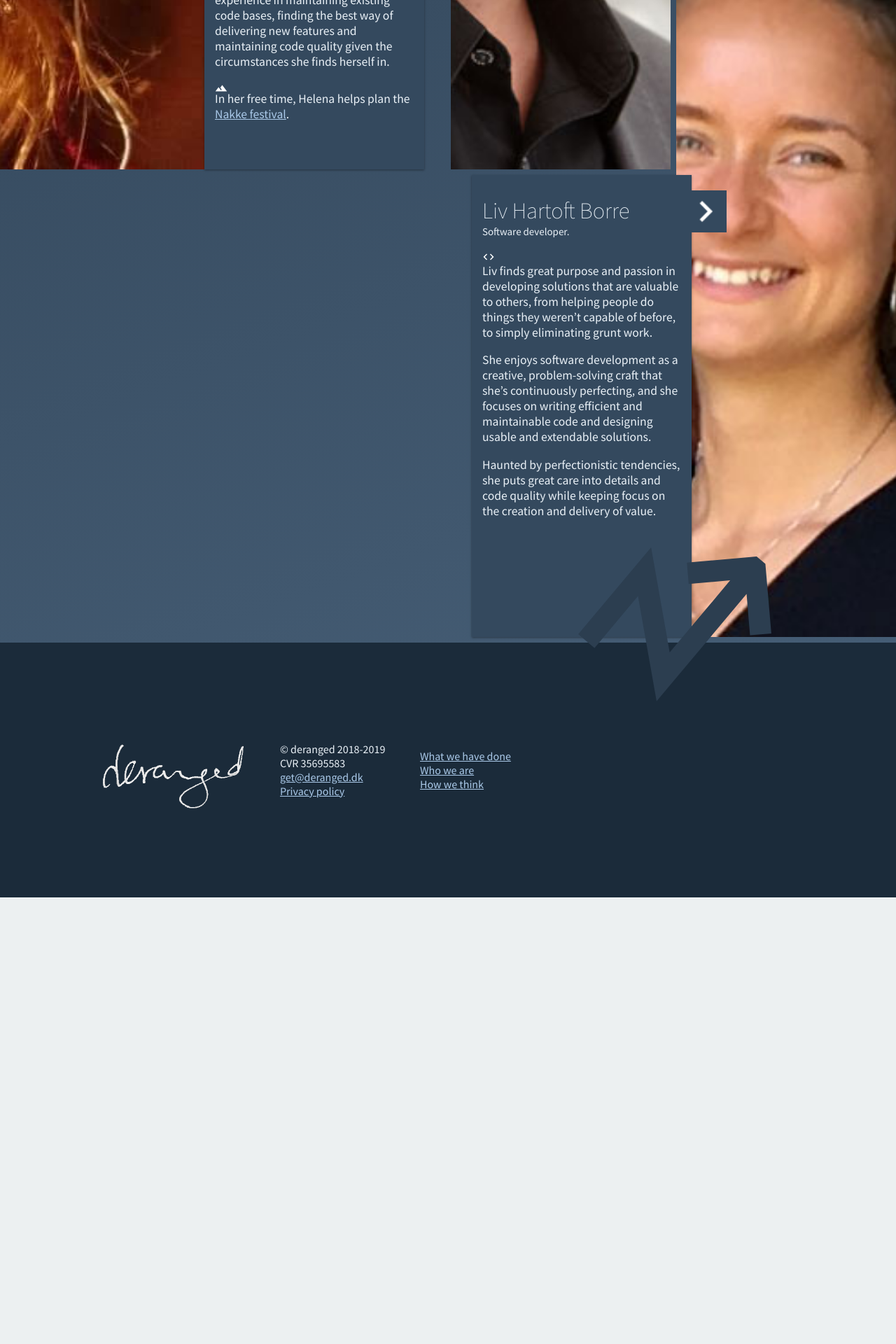
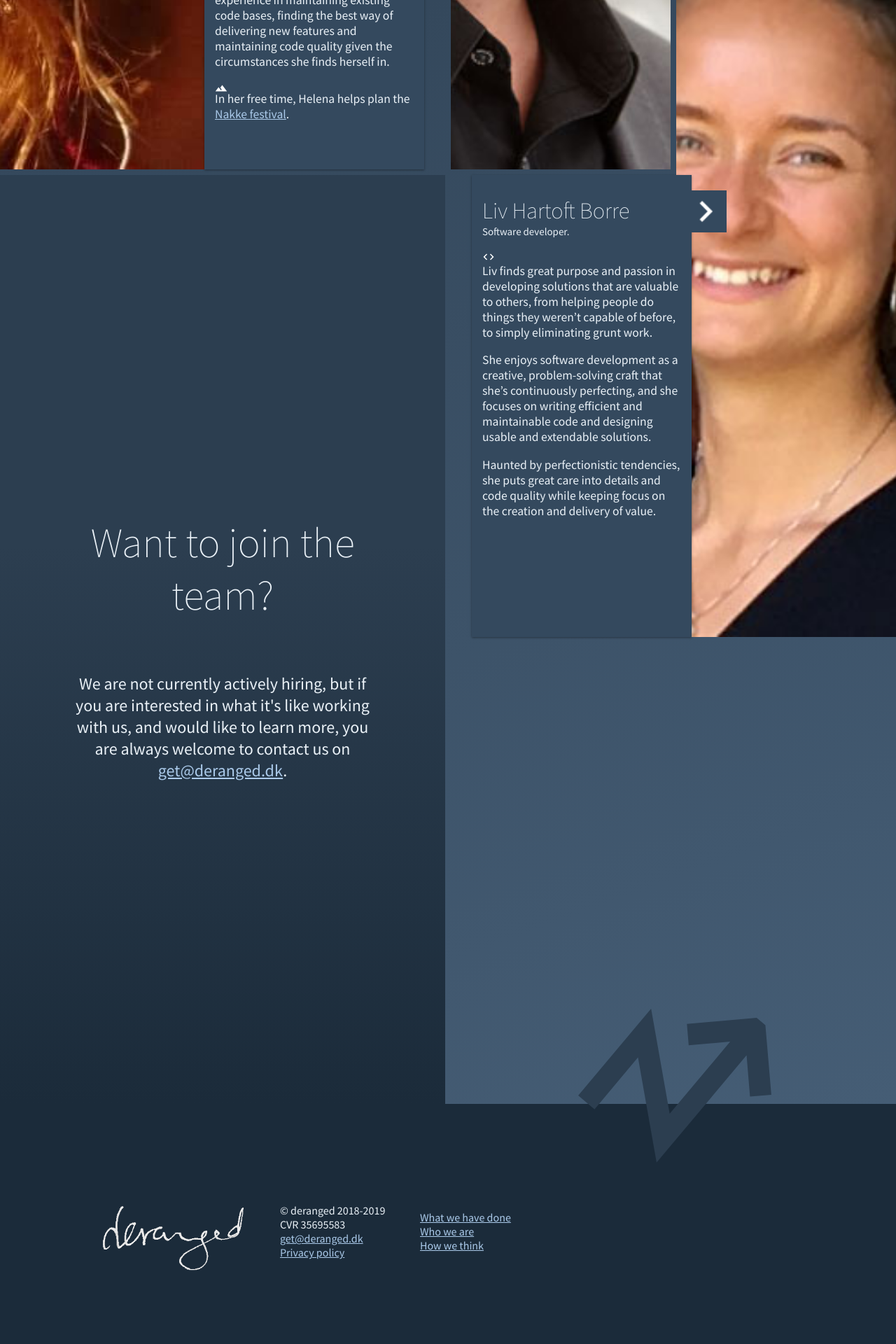
Before and after one commit to derangeddk/deranged.dk, a Jekyll site: the page built from who-we-are/index.html, in a window 1280 px wide. Shown: the part 3093-5013 px from the top of the page at 70% size. Built offline with Jekyll 4.4.1, drawn with Linux system fonts in a browser that asks for light colours; before the commit the page ends 4375 px from its top, so only the background shows below that.

Commit message:
Join us container

```diff
--- a/who-we-are/index.html
+++ b/who-we-are/index.html
@@ -125,7 +125,7 @@ title: 'the Team ↳↷↷ deranged'
         grid-gap: 8px;
         position: relative;
         z-index: 1;
-        padding: 8px 0;
+        padding: 8px 0 0;
     }
     .person-image {
         grid-row: span 2;
@@ -265,6 +265,23 @@ title: 'the Team ↳↷↷ deranged'
         transform: translateY(128px);
         height: 51px;
     }*/
+    .join-us-container {
+        background: rgb(44, 62, 80);
+        background-image: linear-gradient(rgb(44, 62, 80) 40%, rgb(27, 43, 58));
+        color: #eaf1f7;
+        grid-column: span 2;
+        grid-row: span 2;
+        font-size: 1.5em;
+        display: flex;
+        flex-direction: column;
+        justify-content: center;
+        align-items: center;
+        padding: 100px;
+    }
+    .join-us-container h1 {
+        font-size: 2.5em;
+        font-weight: 100;
+    }
 </style>
 <section class="people-container">
     <div class="person-image person-lg-col-1">
@@ -417,4 +434,10 @@ title: 'the Team ↳↷↷ deranged'
     <div class="person-image person-lg-col-4">
         <img src="/img/people/liv-borre.jpg">
     </div>
+    <div class="join-us-container">
+        <h1>Want to join the team?</h1>
+        <p>
+            We are not currently actively hiring, but if you are interested in what it's like working with us, and would like to learn more, you are always welcome to contact us on <a href="mailto:get@deranged.dk">get@deranged.dk</a>.
+        </p>
+    </div>
 </section>
```
